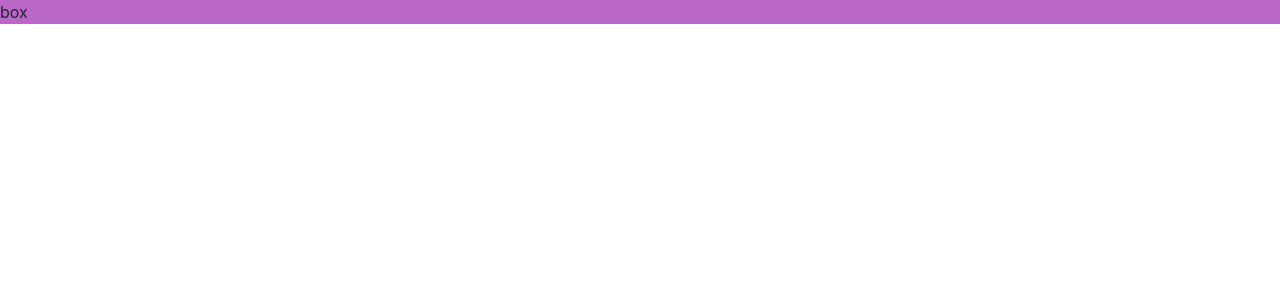
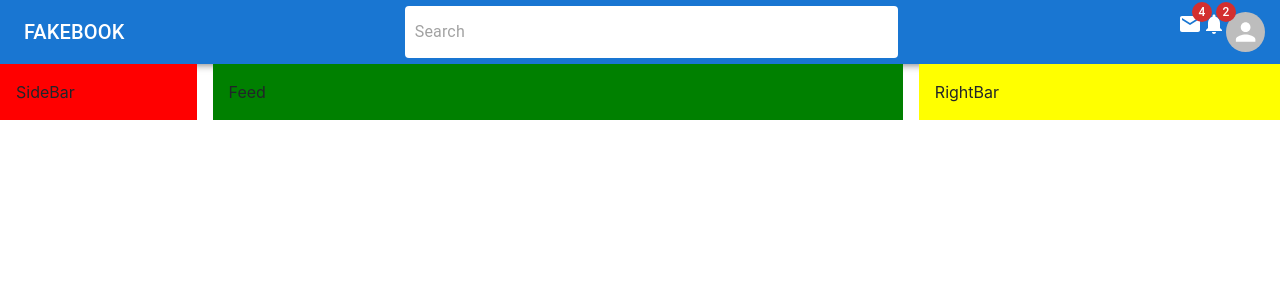
Before and after one commit to coderwith-zeroskills/React-Learning, a React (Create React App) app: page / in a window 1280 px wide. Shown: the top 300 px of the page. Built offline with nearby package versions, Linux system fonts and the light colour scheme.

Commit message:
project MUI

```diff
--- a/package.json
+++ b/package.json
@@ -5,6 +5,7 @@
   "dependencies": {
     "@emotion/react": "^11.10.8",
     "@emotion/styled": "^11.10.8",
+    "@mui/icons-material": "^5.11.16",
     "@mui/material": "^5.12.3",
     "@testing-library/jest-dom": "^5.16.5",
     "@testing-library/react": "^13.4.0",
--- a/src/App.js
+++ b/src/App.js
@@ -56,6 +56,7 @@ import MuiCard from "./MaterialUI/MuiCard";
 import MuiAccordion from "./MaterialUI/MuiAccordion";
 import MuiResponsive from "./MaterialUI/MuiResponsive";
 import MuiCustomizing from "./MaterialUI/MuiCustomizing";
+import AllComponent from "./MaterialUI/Project/AllComponent";
 
 function App() {
   return (
@@ -85,7 +86,9 @@ function App() {
       {/* <MuiCard /> */}
       {/* <MuiAccordion /> */}
       {/* <MuiResponsive /> */}
-      <MuiCustomizing />
+      {/* <MuiCustomizing />
+       */}
+      <AllComponent />
     </>
   );
 }
--- a/src/MaterialUI/MuiCustomizing.js
+++ b/src/MaterialUI/MuiCustomizing.js
@@ -1,11 +1,36 @@
-import { Box, ThemeProvider, colors, createTheme } from "@mui/material";
-import { pink, red } from "@mui/material/colors";
+import {
+  Button,
+  ButtonGroup,
+  ThemeProvider,
+  createTheme,
+  rgbToHex,
+  styled,
+} from "@mui/material";
+import { blue, green, pink, purple, red } from "@mui/material/colors";
+import { hover } from "@testing-library/user-event/dist/hover";
 import React from "react";
+// import styled from "styled-components";
 // create theme object and pass it in ThemeProvider component as a theme prop
-const theme = createTheme({
+const MyButton = styled(Button)({
+  backgroundColor: "yellow",
+  padding: 5,
+  "&:hover": {
+    backgroundColor: "red",
+    padding: "10px",
+  },
+});
+const MyTheme = createTheme({
   palette: {
+    primary: {
+      main: green[500],
+      light: purple[500],
+    },
     secondary: {
-      main: colors.blue[500],
+      main: purple[500],
+      light: red[500],
+    },
+    other: {
+      main: blue[500],
     },
   },
 });
@@ -14,9 +39,16 @@ function MuiCustomizing() {
     // <ThemeProvider theme={theme}>
     //   <Box sx={{ bgcolor: "secondary.main" }}>box</Box>
     // </ThemeProvider>
-    <>
-      <Box sx={{ bgcolor: "secondary.light" }}>box</Box>
-    </>
+    <ThemeProvider theme={MyTheme}>
+      <ButtonGroup orientation="vertical">
+        <MyButton>nikhil</MyButton>
+        <Button
+          sx={{ backgroundColor: "other.main", color: "secondary.light" }}
+        >
+          nikhil
+        </Button>
+      </ButtonGroup>
+    </ThemeProvider>
   );
 }
 
--- /dev/null
+++ b/src/MaterialUI/Project/AllComponent.js
@@ -0,0 +1,22 @@
+import React from "react";
+import Feed from "./Feed";
+import NavBar from "./NavBar";
+import RightBar from "./RightBar";
+import SideBar from "./SideBar";
+import { Box, Stack } from "@mui/material";
+//Inside Layout we have:Box(a div),Container(defalut margin,width-100%),grid(uses CSS Flex Box Module),Stack(1-D grid)
+// All values of justifyContent
+function AllComponent() {
+  return (
+    <Box>
+      <NavBar />
+      <Stack direction="row" justifyContent="space-between" spacing={2}>
+        <SideBar />
+        <Feed />
+        <RightBar />
+      </Stack>
+    </Box>
+  );
+}
+
+export default AllComponent;
--- /dev/null
+++ b/src/MaterialUI/Project/Feed.js
@@ -0,0 +1,12 @@
+import { Box } from "@mui/material";
+import React from "react";
+
+function Feed() {
+  return (
+    <Box sx={{ bgcolor: "green" }} flex={4} p={2}>
+      Feed
+    </Box>
+  );
+}
+
+export default Feed;
--- /dev/null
+++ b/src/MaterialUI/Project/NavBar.js
@@ -0,0 +1,65 @@
+import {
+  AddIcCallTwoTone,
+  Mail,
+  NotificationAdd,
+  Notifications,
+} from "@mui/icons-material";
+import MailIcon from "@mui/icons-material/Mail";
+
+import AppShortcutIcon from "@mui/icons-material/AppShortcut";
+import {
+  AppBar,
+  Avatar,
+  Badge,
+  Box,
+  InputBase,
+  Toolbar,
+  Typography,
+  styled,
+} from "@mui/material";
+import React from "react";
+// goto-surface and to AppBar and select one
+//<ToolBar>gives some padding
+//learn values of position(sticky,)
+//seacr input in muidocumentation and goto input-base
+//search badge instead of icon and paste and learn about badge
+//goto avatar
+const StyledToolbar = styled(Toolbar)({
+  display: "flex",
+  justifyContent: "space-between",
+});
+const SearchBar = styled("div")(({ theme }) => ({
+  backgroundColor: "white",
+  borderRadius: theme.shape.borderRadius,
+  padding: "10px",
+  width: "40%",
+}));
+const IconBarBox = styled(Box)(({ theme }) => ({
+  display: "flex",
+}));
+function NavBar() {
+  return (
+    <AppBar position="static">
+      <StyledToolbar>
+        <Typography variant="h6" sx={{ display: { xs: "none", sm: "block" } }}>
+          FAKEBOOK
+        </Typography>
+        <AppShortcutIcon sx={{ display: { xs: "block", sm: "none" } }} />
+        <SearchBar>
+          <InputBase placeholder="Search" />
+        </SearchBar>
+        <IconBarBox>
+          <Badge badgeContent={4} color="error">
+            <MailIcon />
+          </Badge>
+          <Badge badgeContent={2} color="error">
+            <Notifications />
+          </Badge>
+          <Avatar sx={{ width: "50%" }} />
+        </IconBarBox>
+      </StyledToolbar>
+    </AppBar>
+  );
+}
+
+export default NavBar;
--- /dev/null
+++ b/src/MaterialUI/Project/RightBar.js
@@ -0,0 +1,16 @@
+import { Box } from "@mui/material";
+import React from "react";
+
+function RightBar() {
+  return (
+    <Box
+      sx={{ bgcolor: "yellow", display: { xs: "none", sm: "block" } }}
+      flex={2}
+      p={2}
+    >
+      RightBar
+    </Box>
+  );
+}
+
+export default RightBar;
--- /dev/null
+++ b/src/MaterialUI/Project/SideBar.js
@@ -0,0 +1,16 @@
+import { Box } from "@mui/material";
+import React from "react";
+// something done with flex={1} in each three component
+function SideBar() {
+  return (
+    <Box
+      sx={{ bgcolor: "red", display: { xs: "none", sm: "block" } }}
+      flex={1}
+      p={2}
+    >
+      SideBar
+    </Box>
+  );
+}
+
+export default SideBar;
```
Also changed, not shown: 1 other file (tests, documents, lock files or other folders).
